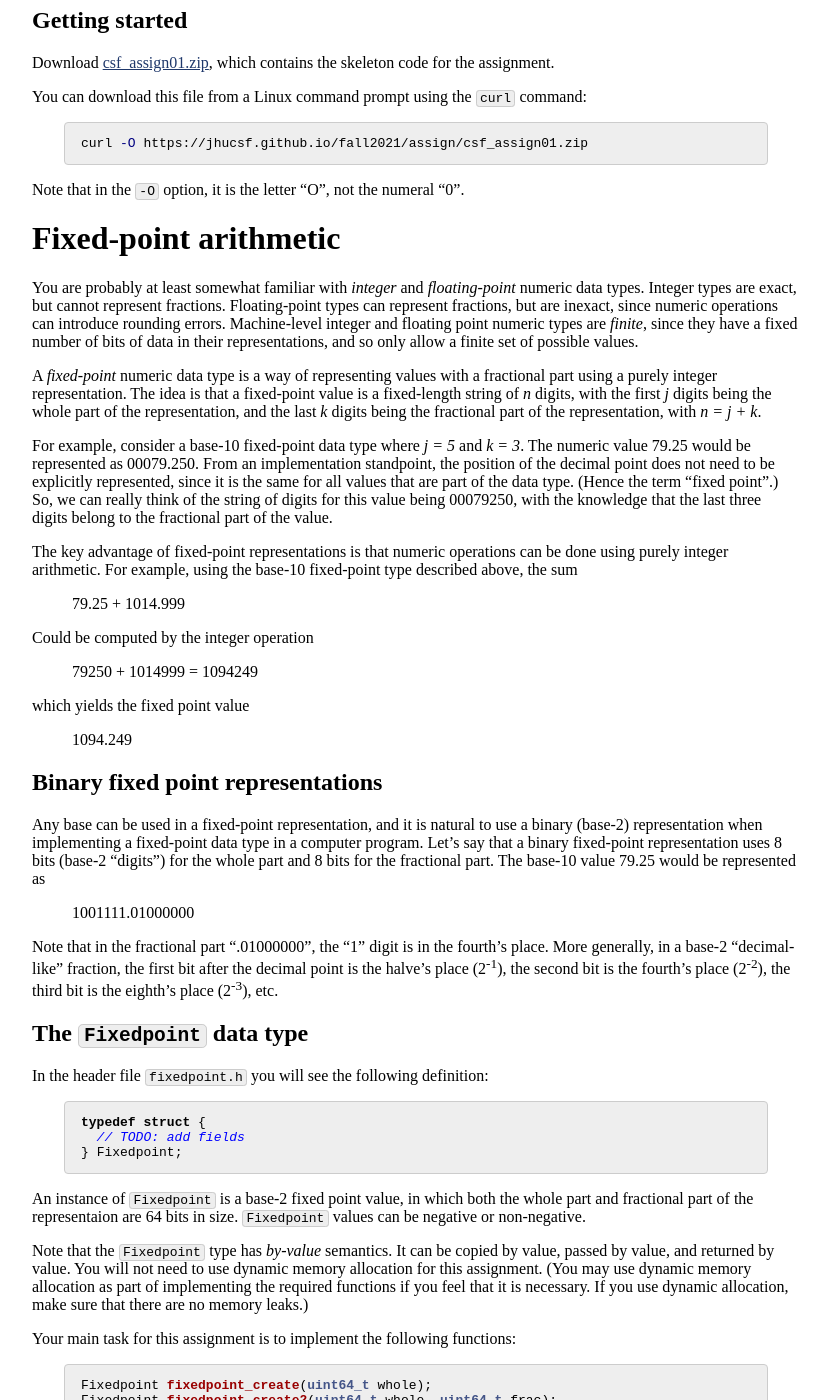
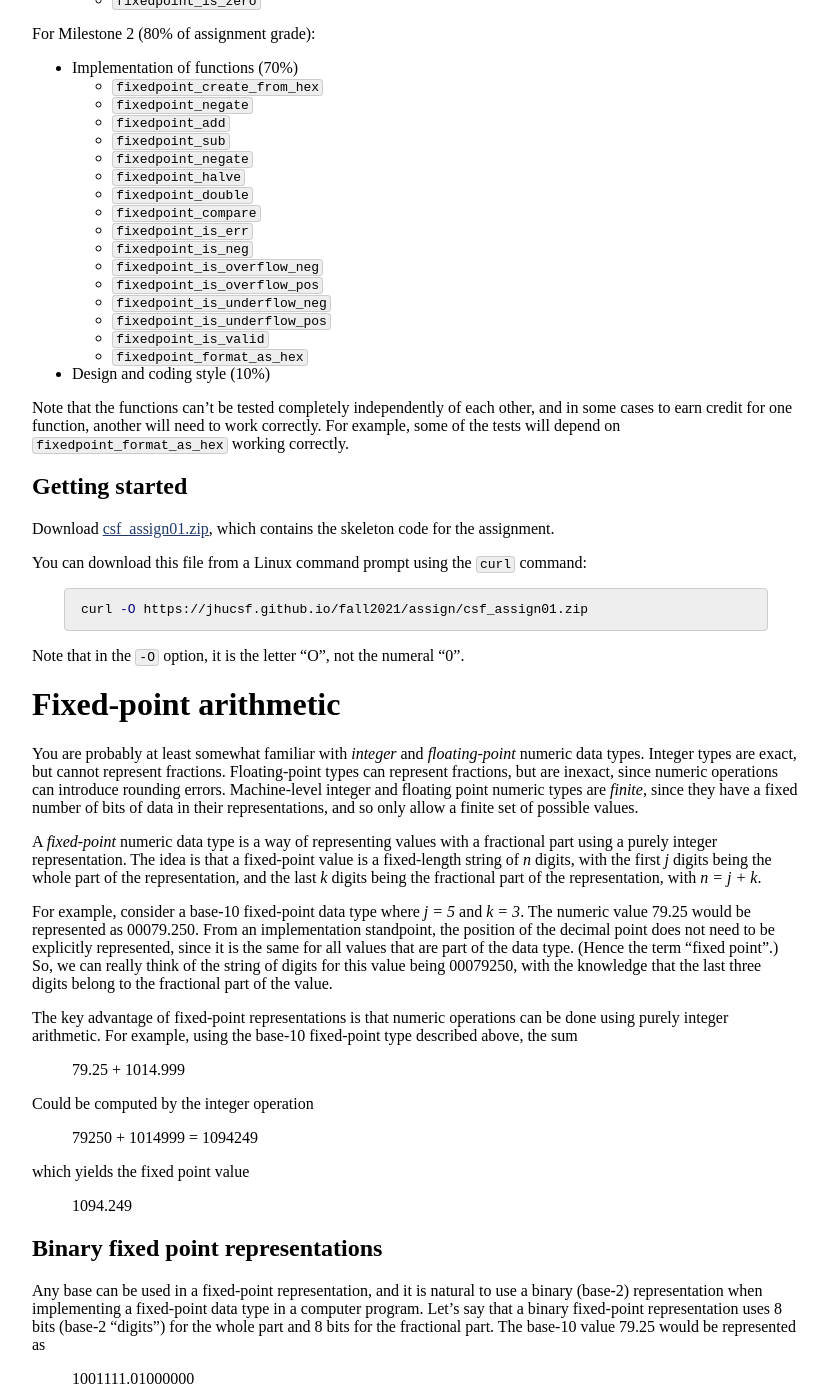
Before and after one commit to jhucsf/fall2021, a Jekyll site: the page built from assign/assign01.md, in a window 1280 px wide and 1400 px high, scrolled down 660 px. Shown: the whole window, without its empty margins (224-1052 px from the left). Built offline with Jekyll 4.4.1, drawn with Linux system fonts in a browser that asks for light colours; some of the changed text lies outside the part shown.

Commit message:
assignment 1 more or less good?

```diff
--- a/assign/assign01.md
+++ b/assign/assign01.md
@@ -19,11 +19,38 @@ The grading breakdown is as follows:
 
 For Milestone 1 (20% of assignment grade):
 
-* Details coming soon
+- Implementation of functions (20%)
+  - `fixedpoint_create`
+  - `fixedpoint_create2`
+  - `fixedpoint_whole_part`
+  - `fixedpoint_frac_part`
+  - `fixedpoint_is_zero`
 
 For Milestone 2 (80% of assignment grade):
 
-* Details coming soon
+* Implementation of functions (70%)
+  - `fixedpoint_create_from_hex`
+  - `fixedpoint_negate`
+  - `fixedpoint_add`
+  - `fixedpoint_sub`
+  - `fixedpoint_negate`
+  - `fixedpoint_halve`
+  - `fixedpoint_double`
+  - `fixedpoint_compare`
+  - `fixedpoint_is_err`
+  - `fixedpoint_is_neg`
+  - `fixedpoint_is_overflow_neg`
+  - `fixedpoint_is_overflow_pos`
+  - `fixedpoint_is_underflow_neg`
+  - `fixedpoint_is_underflow_pos`
+  - `fixedpoint_is_valid`
+  - `fixedpoint_format_as_hex`
+* Design and coding style (10%)
+
+Note that the functions can't be tested completely independently of each other, and
+in some cases to earn credit for one function, another will need to work correctly.
+For example, some of the tests will depend on `fixedpoint_format_as_hex` working
+correctly.
 
 ## Getting started
 
@@ -77,7 +104,7 @@ typedef struct {
 
 An instance of `Fixedpoint` is a base-2 fixed point value, in which both the whole part and fractional part of the representaion are 64 bits in size.  `Fixedpoint` values can be negative or non-negative.
 
-Note that the `Fixedpoint` type has *by-value* semantics. It can be copied by value, passed by value, and returned by value. You will not need to use dynamic memory allocation for this assignment. (You may use dynamic memory allocation as part of implementing the required functions if you feel that it is necessary. If you use dynamic allocation, make sure that there are no memory leaks.)
+Note that the `Fixedpoint` type has *by-value* semantics. It can be copied by value, passed by value, and returned by value.  The only function requiring dynamic memory allocation is `fixedpoint_format_as_hex`, which returns a dynamically allocated character string.
 
 Your main task for this assignment is to implement the following functions:
 
@@ -153,8 +180,10 @@ The unit tests use the [tctest](https://github.com/daveho/tctest) unit test fram
 
 The basic idea is to create instances of `Fixedpoint` that can be used to test the various functions: these objects form the *test fixture*.  Then, test functions carry out function calls on the test fixture objects (potentially creating new instances of `Fixedpoint` as intermediate results), and use assertions to check that the observed behavior matches the expected behavior.
 
-The provided `fixedpoint_tests.c` program has some basic tests to get you started, but you should
-add additional tests of your own.  Note that part of your grade for Milestone 2 will be based
+The provided `fixedpoint_tests.c` program has some basic tests to get you started;
+note that these tests are not comprehensive.
+
+You should add additional tests of your own.  Part of your grade for Milestone 2 will be based
 on how thorough your unit tests are.  A minimum expectation of unit tests is that all public functions
 are tested.  So, make sure that all of the functions declared in `fixedpoint.h` are testd.
 More generally, unit tests should test the complete range of functionality specified for each
```
Also changed, not shown: other parts of assign/assign01.md (+3 -3 lines), assignments.md (+1 -1 lines), 1 other file.
